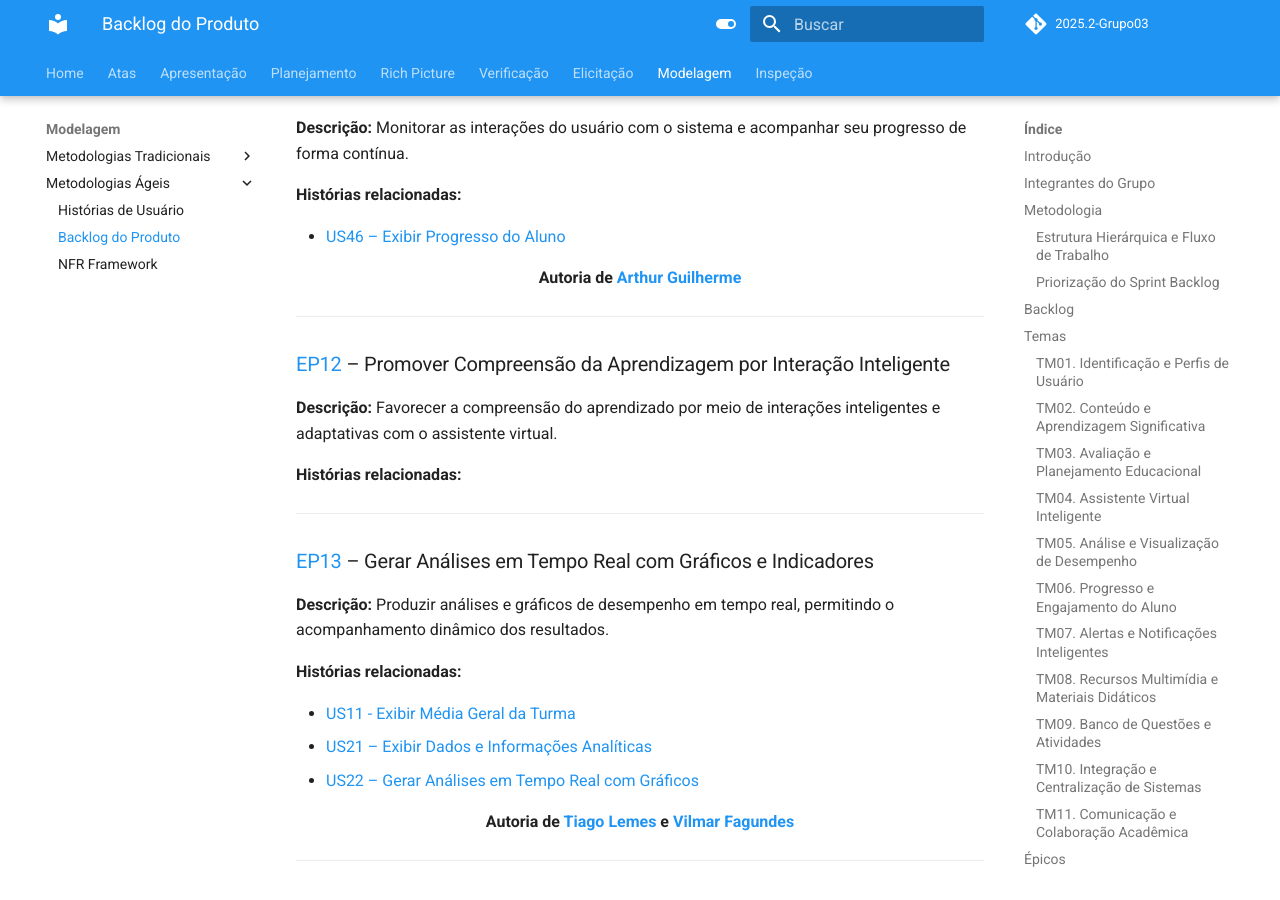
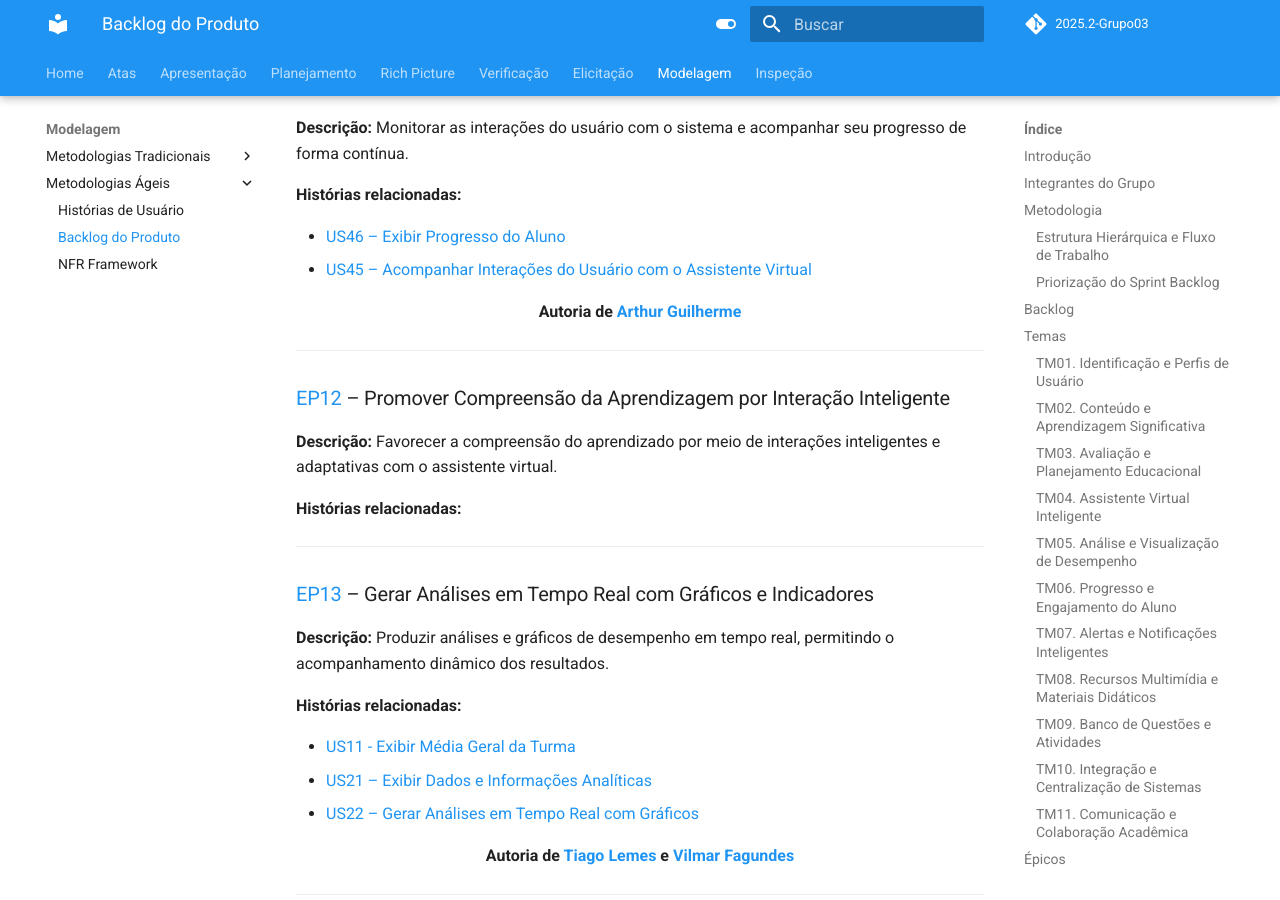
Before and after one commit to Requisitos-de-Software/2025.2-Grupo03, an MkDocs documentation site: the page built from docs/Modelagem/backlog_do_produto.md, in a window 1280 px wide and 900 px high, scrolled down 13080 px. Built offline with MkDocs 1.6.1 and Material for MkDocs 9.7.7, drawn with Linux system fonts in a browser that asks for light colours; comment, search, counter and statistics services are not loaded.

Commit message:
Update backlog_do_produto.md

```diff
--- a/docs/Modelagem/backlog_do_produto.md
+++ b/docs/Modelagem/backlog_do_produto.md
@@ -322,6 +322,7 @@ menores, chamadas de **histórias de usuário**, facilitando o entendimento do s
 **Histórias relacionadas:**
 
 - [US46 – Exibir Progresso do Aluno](https://requisitos-de-software.github.io/2025.2-Grupo03/Modelagem/historias_de_usuario/#us46-exibir-progresso-do-aluno)
+- [US45 – Acompanhar Interações do Usuário com o Assistente Virtual](https://requisitos-de-software.github.io/2025.2-Grupo03/Modelagem/historias_de_usuario/#us45-acompanhar-interacoes-do-usuario-com-o-assistente-virtual)
 
 <div align="center"><strong>Autoria de <a href="https://github.com/ArthurGuilher62">Arthur Guilherme</a></strong></div>
 
```
